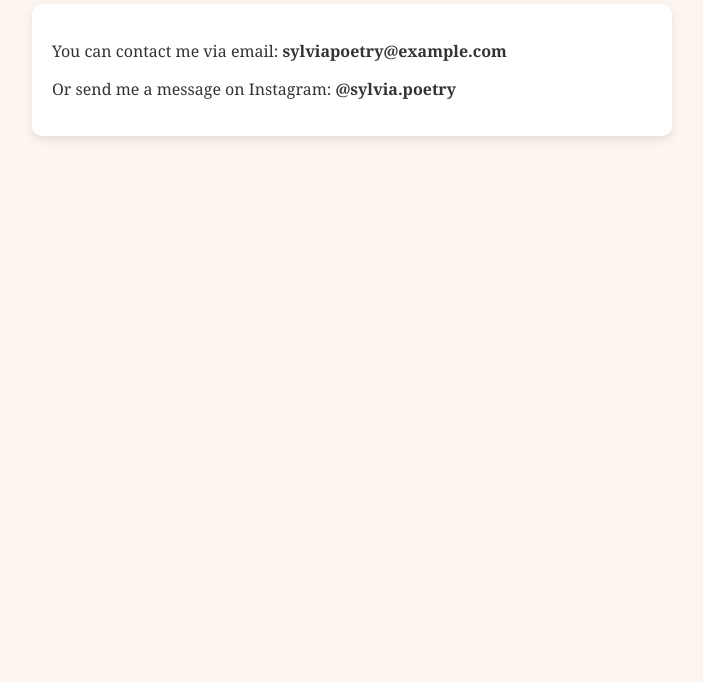
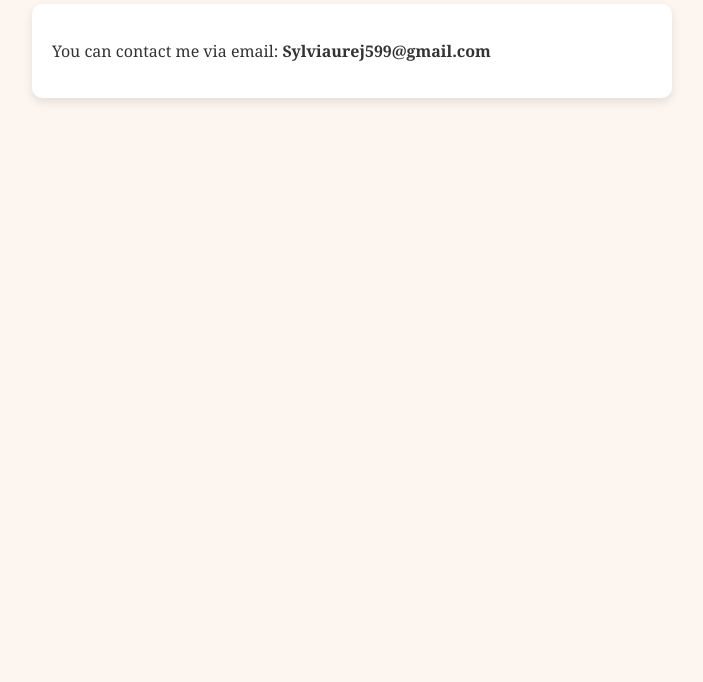
Before and after one commit to sylviaurej/Poetry-by-Sylvia, a plain HTML site: page Update contact.html in a window 1280 px wide. Shown: the part 118-800 px from the top of the page, without its empty margins (288-991 px from the left). Drawn offline with Linux system fonts and the light colour scheme.

Commit message:
Update and rename contact.html to Update contact.html

```diff
--- a/contact.html
+++ b/Update contact.html
@@ -8,8 +8,7 @@
 <body>
   <h1>Contact Me</h1>
   <div class="poem">
-    <p>You can contact me via email: <strong>sylviapoetry@example.com</strong></p>
-    <p>Or send me a message on Instagram: <strong>@sylvia.poetry</strong></p>
+    <p>You can contact me via email: <strong>Sylviaurej599@gmail.com</strong></p>
   </div>
 </body>
 </html>
```
